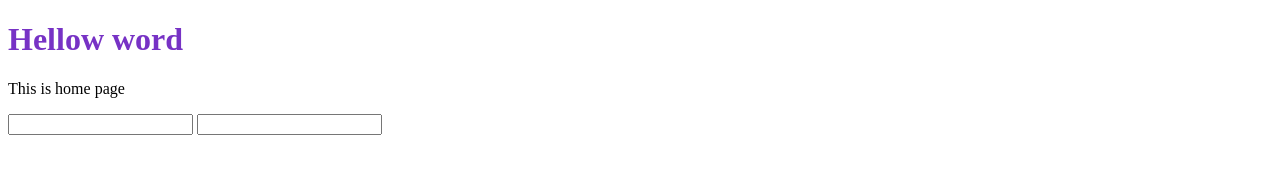
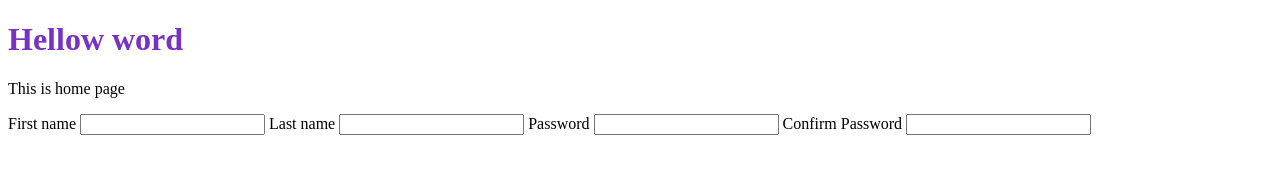
Before and after one commit to Khalifa5000/line2, a plain HTML site: page index.html in a window 1280 px wide. Drawn offline with Linux system fonts and the light colour scheme.

Commit message:
Update index.html

```diff
--- a/index.html
+++ b/index.html
@@ -11,7 +11,13 @@
     <h1>Hellow word</h1>
     <p>This is home page</p>
     <form>
+        <lable>First name</lable>
         <input type="text">
+        <lable>Last name</lable>
+        <input type="text">
+        <lable>Password</lable>
+        <input type="password">
+        <lable>Confirm Password</lable>
         <input type="password">
 
 
```
